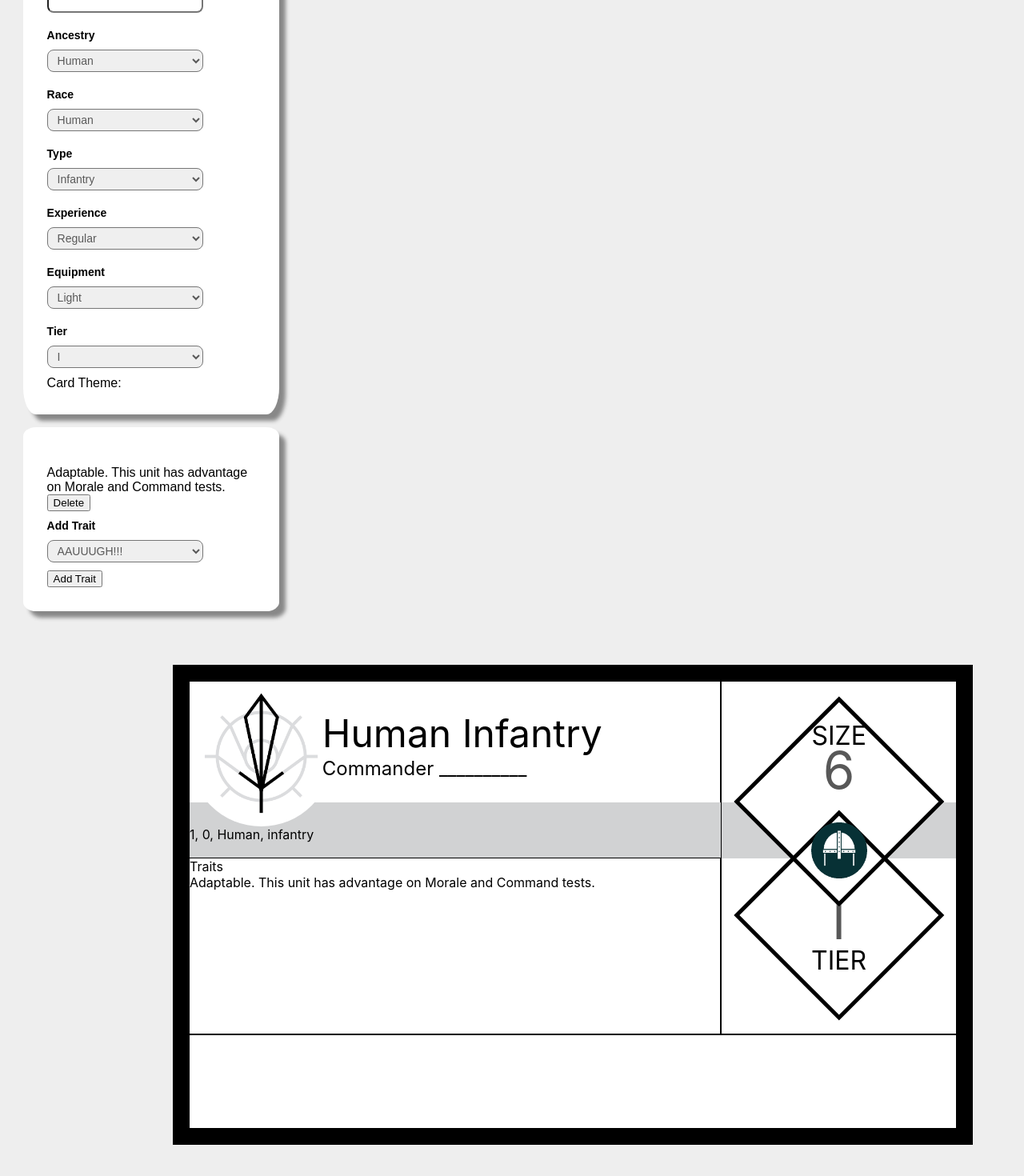
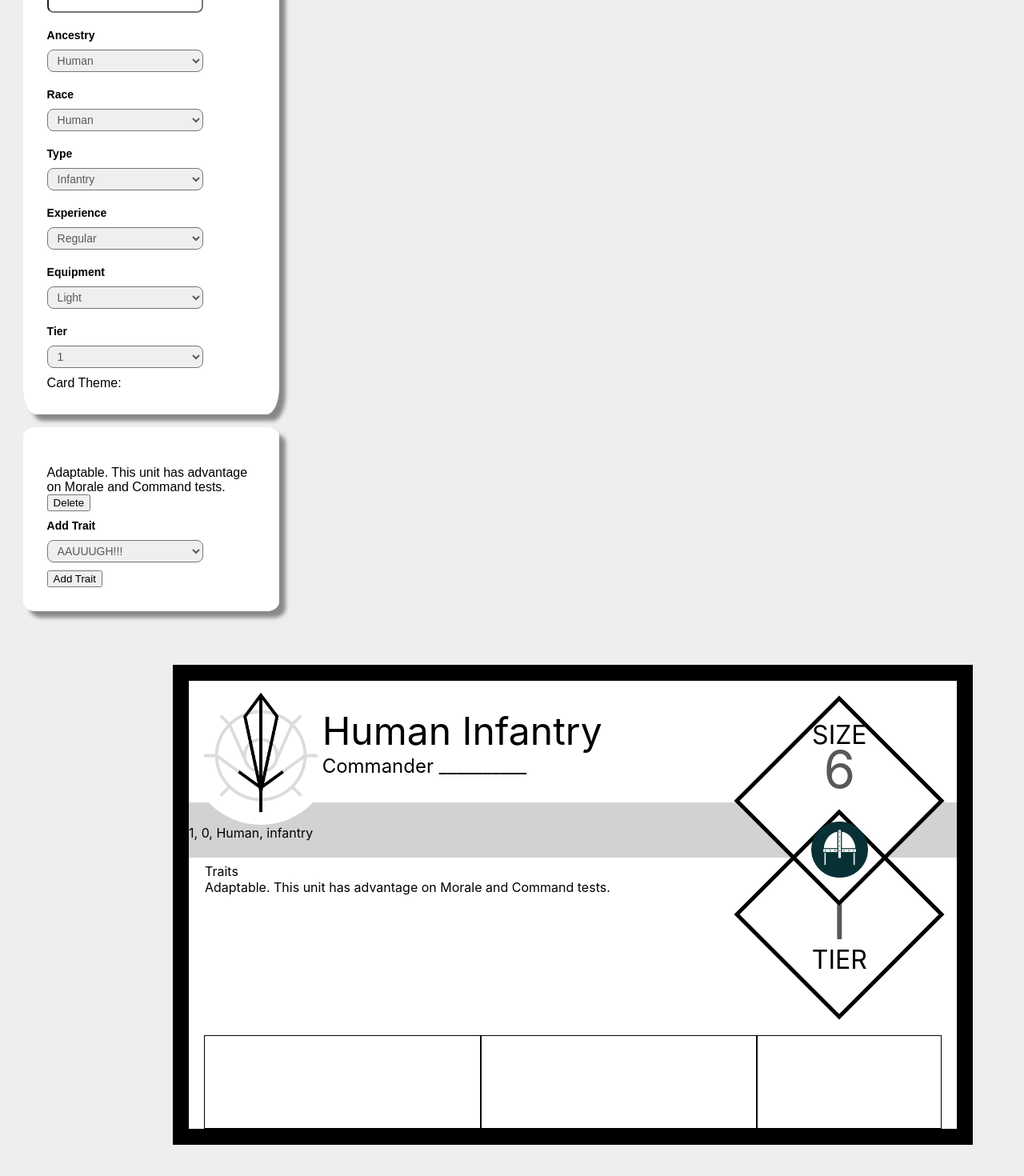
Before and after one commit to ZackBarbari/KW-Unit-Generator, a React (Create React App) app: page / in a window 1280 px wide. Shown: the part 286-1756 px from the top of the page at 80% size. Built offline with nearby package versions, Linux system fonts and the light colour scheme.

Commit message:
When all triats are deleted, none is added

```diff
--- a/src/components/Card.css
+++ b/src/components/Card.css
@@ -39,7 +39,7 @@
     order: 1;
   }
   .rhombus-container {
-    border: 1px solid #000;
+    /*border: 1px solid #000;*/
     flex-direction: column;
     display:flex;
     align-items: center;
@@ -47,17 +47,23 @@
     order: 2;
   }
   .name-container {
-    border: 1px solid #000;
+    /*border: 1px solid #000;*/
     flex: 1;
     order: 1;
   }
   .stats-container {
-    border: 1px solid #000;
+    /*border: 1px solid #000;*/
+    display: flex;
+    flex-direction: row;
+    margin-left: 2%;
+    margin-right: 2%;
     flex: 1;
     order: 2;
   }
   .trait-container {
-    border: 1px solid #000;
+    /*border: 1px solid #000;*/
+    margin-top: 2%;
+    margin-left: 3%;
     flex: 1;
     order: 2;
   }
@@ -108,7 +114,7 @@
   }
   .name-stripe {
     background-color: #D1D2D3;
-    width: 144.5%;
+    width: 144%;
     height: 32%;
     margin-top: -4.8%;
   }
@@ -121,3 +127,13 @@
     font-size: 150%;
     margin-left: 25%;
   }
+  .atk-pow-block {
+    border: 1px solid #000;
+    flex: 3;
+    order: 1
+  }
+  .mor-com-block {
+    border: 1px solid #000;
+    flex: 2;
+    order: 2
+  }
--- a/src/components/InputBox.js
+++ b/src/components/InputBox.js
@@ -80,9 +80,12 @@ const InputBox = ({onMod}) => {
             if (traitList[i] !== currentTrait) {
                 list.push(traitList[i])
             }
-            setTraitList(list);
-            onSave();
         }
+        if (traitList.length <= 1) {
+            list.push(traitMap.get('109'));
+        }
+        setTraitList(list);
+        onSave();
     }
 
     function addTrait() {
--- a/src/components/UnitCard.js
+++ b/src/components/UnitCard.js
@@ -4,7 +4,6 @@ import React from 'react';
 const UnitCard = React.forwardRef(
     ({name, commander, ancestry, unit, exp, equip, race, size, tier, traits}, ref) => {
     UnitCard.defaultProps = defaults
-    ref={ref}
     //console.log(name, commander, ancestry, unit, exp, equip, race, size, traits)
 
     return (
@@ -35,7 +34,11 @@ const UnitCard = React.forwardRef(
                     <div className='tier-title'>TIER</div>
                 </div>
             </div>
-            <div className='stats-container' />
+            <div className='stats-container'>
+                <div className='atk-pow-block'></div>
+                <div className='atk-pow-block'></div>
+                <div className='mor-com-block'></div>
+            </div>
         </div>
         </>
     )
--- a/src/constants/statics/tiers.js
+++ b/src/constants/statics/tiers.js
@@ -1,9 +1,9 @@
 const tiers = {
-    "I": "I",
-    "II": "II",
-    "III": "III",
-    "IV": "IV",
-    "V": "V"
+    "I": 1,
+    "II": 2,
+    "III": 3,
+    "IV": 4,
+    "V": 5
   };
 
   export default tiers;
```
